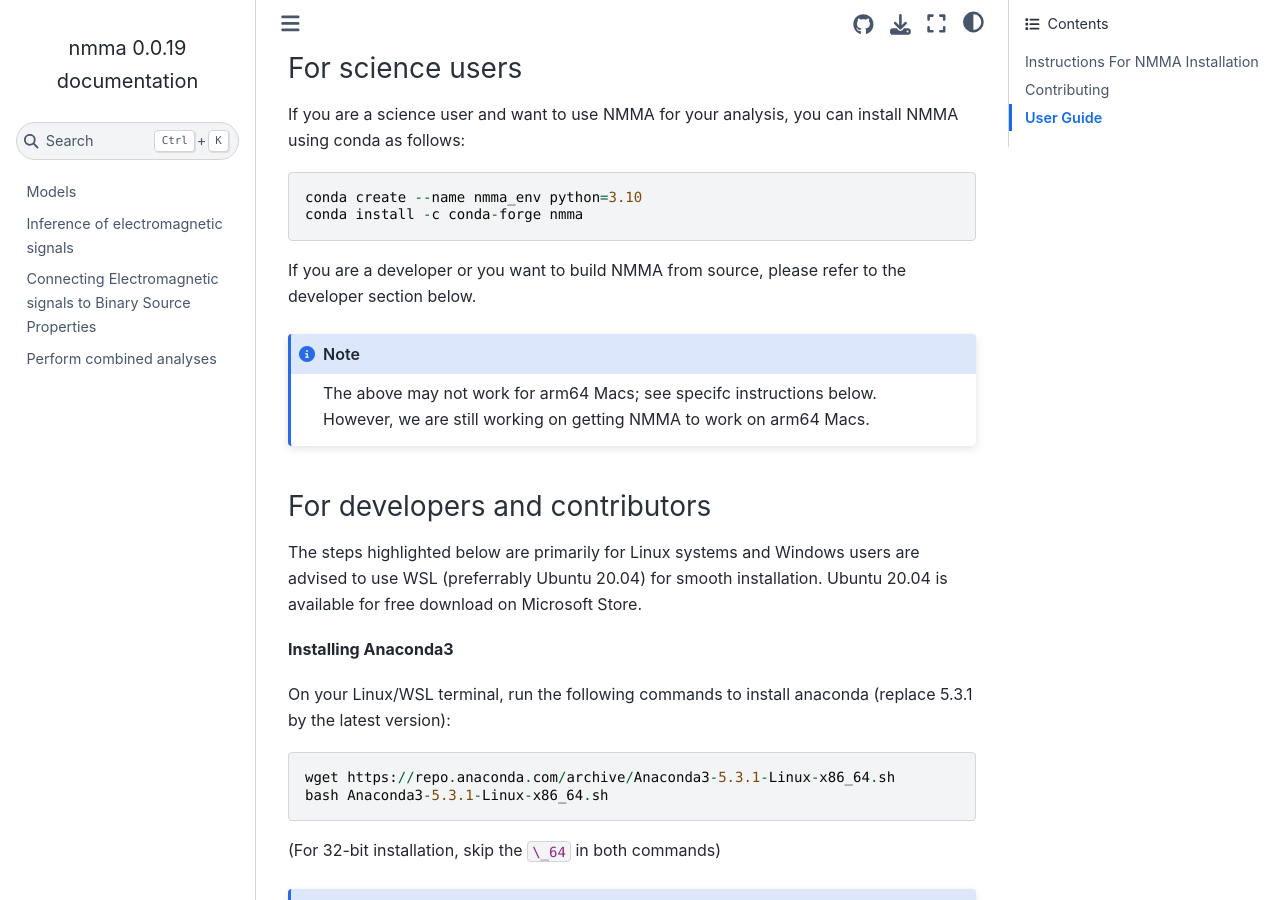
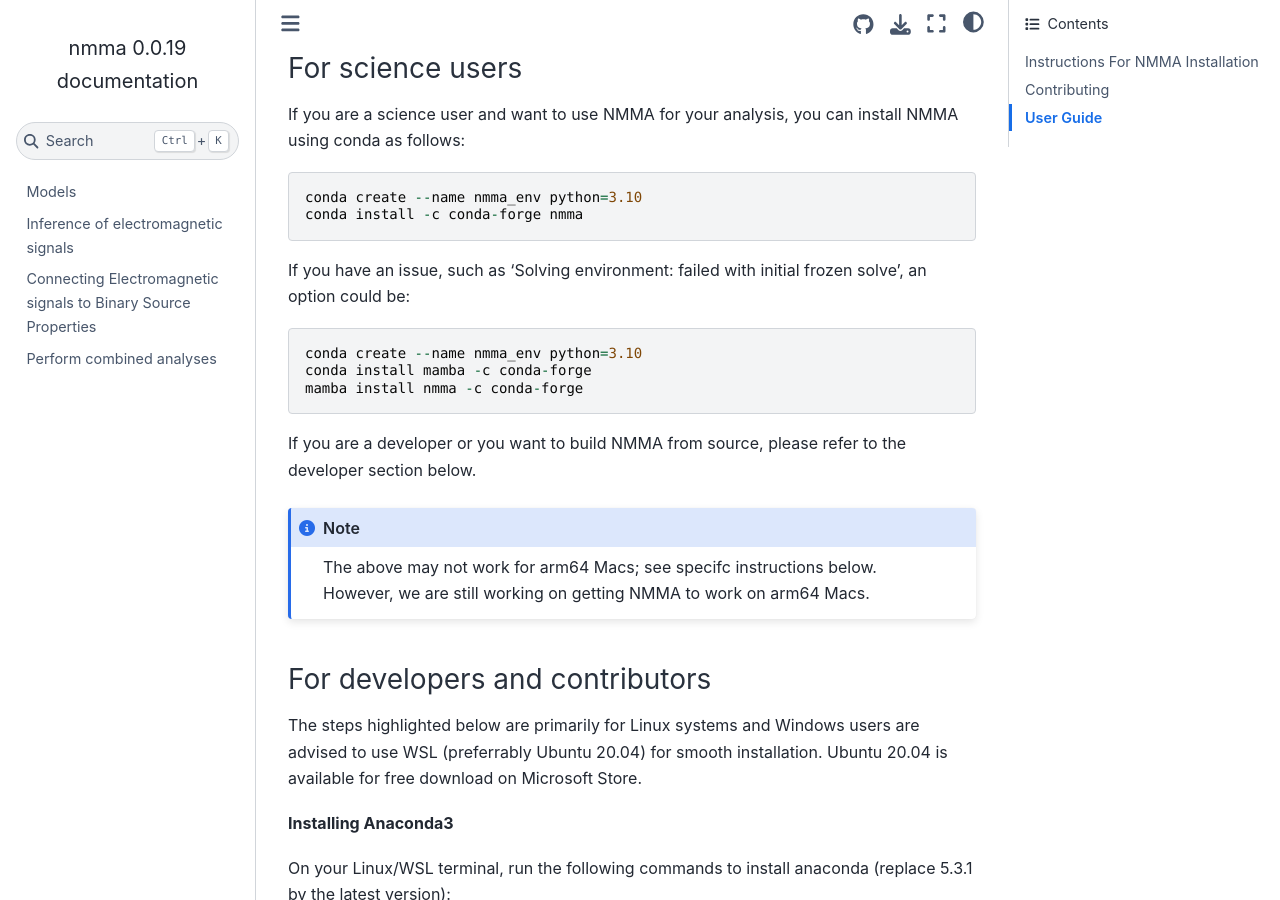
Before and after one commit to nuclear-multimessenger-astronomy/nmma, a Sphinx documentation site: the page built from doc/index.rst, in a window 1280 px wide and 900 px high, scrolled down 386 px. Built offline with Sphinx 7.4.7 and the Sphinx Book theme 1.1.4, drawn with Linux system fonts in a browser that asks for light colours; pages that are not in the unit, such as notebooks, are missing from menus.

Commit message:
Update index.rst

```diff
--- a/doc/index.rst
+++ b/doc/index.rst
@@ -22,6 +22,15 @@
 
    conda create --name nmma_env python=3.10
    conda install -c conda-forge nmma
+
+If you have an issue, such as 'Solving environment: failed with initial frozen solve', an option could be:
+
+.. code::
+
+   conda create --name nmma_env python=3.10
+   conda install mamba -c conda-forge
+   mamba install nmma -c conda-forge
+
 
 If you are a developer or you want to build NMMA from source, please
 refer to the developer section below.
```
